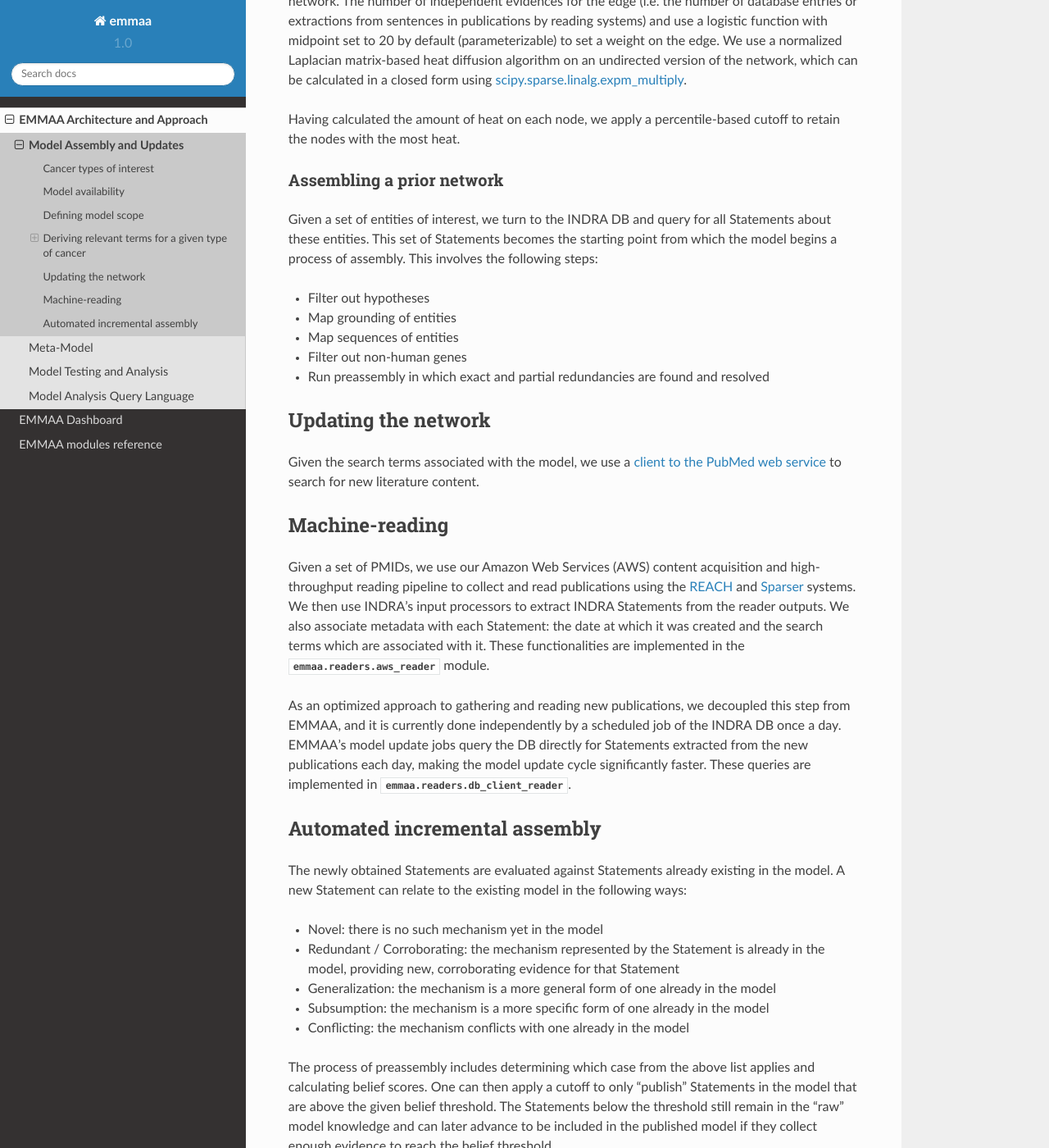
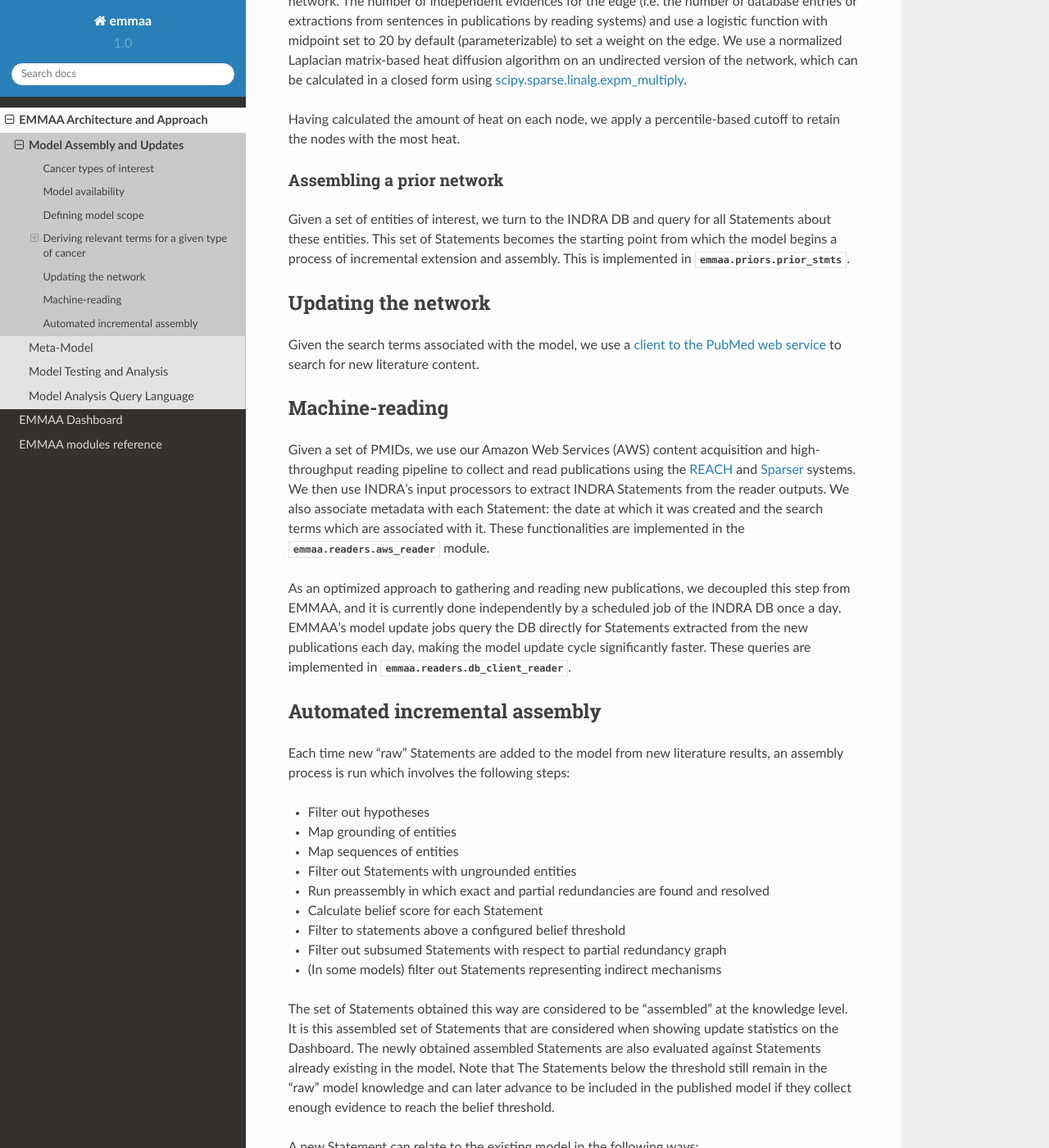
Before and after one commit to gyorilab/emmaa, a Sphinx documentation site: the page built from doc/architecture/assembly.rst, in a window 1280 px wide and 1400 px high, scrolled down 1864 px. Shown: the whole window at 82% size. Built offline with Sphinx 7.4.7 and the Read the Docs theme 2.0.0, drawn with Linux system fonts in a browser that asks for light colours; cross-references to code outside the pages are shown as plain code; some of the changed text lies outside the part shown.

Commit message:
Update assembly documentation

```diff
--- a/doc/architecture/assembly.rst
+++ b/doc/architecture/assembly.rst
@@ -109,16 +109,8 @@ Assembling a prior network
 
 Given a set of entities of interest, we turn to the INDRA DB and query for all
 Statements about these entities. This set of Statements becomes the starting
-point from which the model begins a process of assembly. This involves the
-following steps:
-
-- Filter out hypotheses
-- Map grounding of entities
-- Map sequences of entities
-- Filter out non-human genes
-- Run preassembly in which exact and partial redundancies are found and
-  resolved
-
+point from which the model begins a process of incremental extension
+and assembly. This is implemented in :py:mod:`emmaa.priors.prior_stmts`.
 
 Updating the network
 --------------------
@@ -150,10 +142,31 @@ queries are implemented in :py:mod:`emmaa.readers.db_client_reader`.
 
 Automated incremental assembly
 ------------------------------
+Each time new "raw" Statements are added to the model from
+new literature results, an assembly process is run which involves the following
+steps:
 
-The newly obtained Statements are evaluated against Statements already existing
-in the model. A new Statement can relate to the existing model in the following
-ways:
+- Filter out hypotheses
+- Map grounding of entities
+- Map sequences of entities
+- Filter out Statements with ungrounded entities
+- Run preassembly in which exact and partial redundancies are found and
+  resolved
+- Calculate belief score for each Statement
+- Filter to statements above a configured belief threshold
+- Filter out subsumed Statements with respect to partial redundancy graph
+- (In some models) filter out Statements representing indirect mechanisms
+
+The set of Statements obtained this way are considered to be "assembled" at
+the knowledge level. It is this assembled set of Statements that are considered
+when showing update statistics on the Dashboard.
+The newly obtained assembled Statements are also evaluated against Statements
+already existing in the model. Note that The Statements below the threshold
+still remain in the "raw" model knowledge and can later advance to be included
+in the published model if they collect enough evidence to reach the belief
+threshold.
+
+A new Statement can relate to the existing model in the following ways:
 
 - Novel: there is no such mechanism yet in the model
 - Redundant / Corroborating: the mechanism represented by the Statement
@@ -164,9 +177,5 @@ ways:
 - Subsumption: the mechanism is a more specific form of one already in the model
 - Conflicting: the mechanism conflicts with one already in the model
 
-The process of preassembly includes determining which case from the above list
-applies and calculating belief scores. One can then apply a cutoff to only
-"publish" Statements in the model that are above the given belief threshold.
-The Statements below the threshold still remain in the "raw" model knowledge
-and can later advance to be included in the published model if they collect
-enough evidence to reach the belief threshold.
+Currently, the dashboard lists new Statements without explicitly
+showing what relationship they have to the existing model.
--- a/doc/modules/priors.rst
+++ b/doc/modules/priors.rst
@@ -27,8 +27,8 @@ Reactome Prior (:py:mod:`emmaa.priors.reactome_prior`)
     :members:
     :show-inheritance:
 
-Querying Prior Statements (:py:mod:`emmaa.prior_stmts`)
--------------------------------------------------------
+Querying Prior Statements (:py:mod:`emmaa.priors.prior_stmts`)
+--------------------------------------------------------------
 
 .. automodule:: emmaa.priors.prior_stmts
     :members:
```
